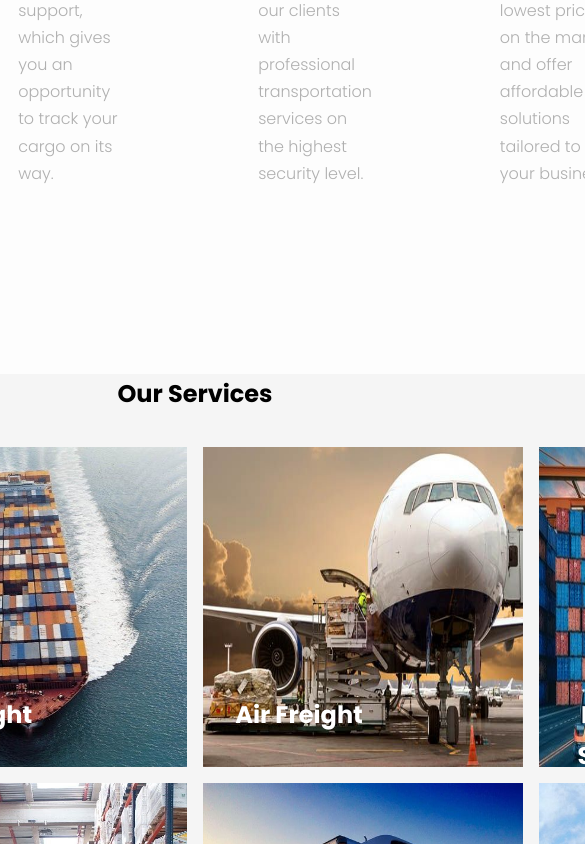
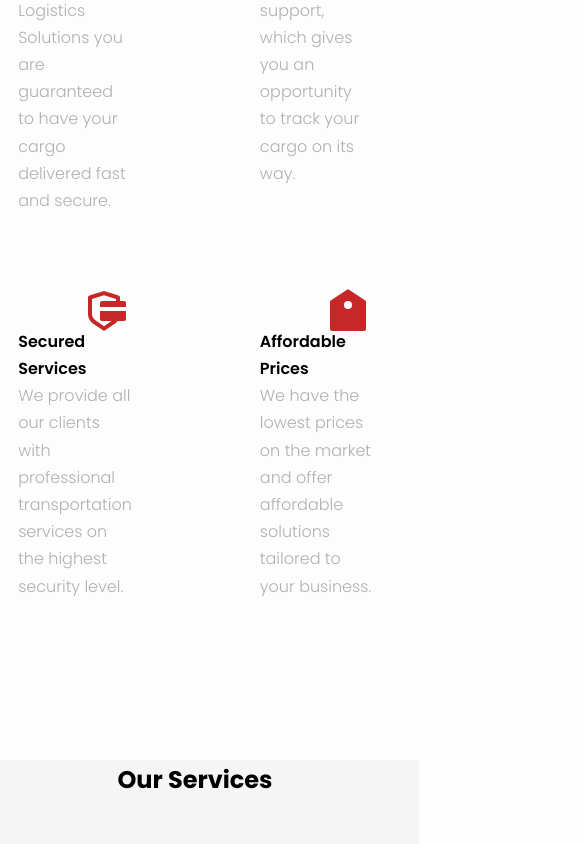
Before and after one commit to Roche001/Logistics-company, a React (Create React App) app: page / in a window 390 px wide. Shown: the part 1156-2000 px from the top of the page, 585 px wide, since content can reach past the window. Built offline with nearby package versions, Linux system fonts and the light colour scheme.

Commit message:
update changes

```diff
--- a/src/components/home/Home.css
+++ b/src/components/home/Home.css
@@ -337,4 +337,32 @@ span {
     justify-content: center;
     align-items: center;
   }
+  .choose-us {
+    display: grid;
+    grid-template-columns: 1fr 1fr;
+  }
+  .service-items {
+    display: grid;
+    grid-template-columns: 1fr;
+    margin: 4rem;
+  }
+  .about-container {
+    max-width: 100%;
+    margin-top: 135rem;
+  }
+  .testimonial-box {
+    max-width: 100%;
+  }
+  .find {
+    display: grid;
+    grid-template-columns: 1fr;
+  }
+  .find-container-holder {
+    max-width: 100%;
+    width: 30rem;
+  }
+  .news-container {
+    display: grid;
+    grid-template-columns: 1fr;
+  }
 }
--- a/src/components/home/Home.jsx
+++ b/src/components/home/Home.jsx
@@ -418,6 +418,7 @@ const Home = () => {
           </div>
         </div>
         <div className="find-container-a">
+          <div className="find-container-holder">
             <h3>Get in Touch</h3>
             <div className="input">
               <input type="Name" name="Name" placeholder="Name" required />
@@ -432,6 +433,7 @@ const Home = () => {
               ></textarea>
             </div>
             <div className="button">Send Message</div>
+          </div>
         </div>
       </div>
       <div className="news">
```
Lines whose indentation alone changed are shown as unchanged.
